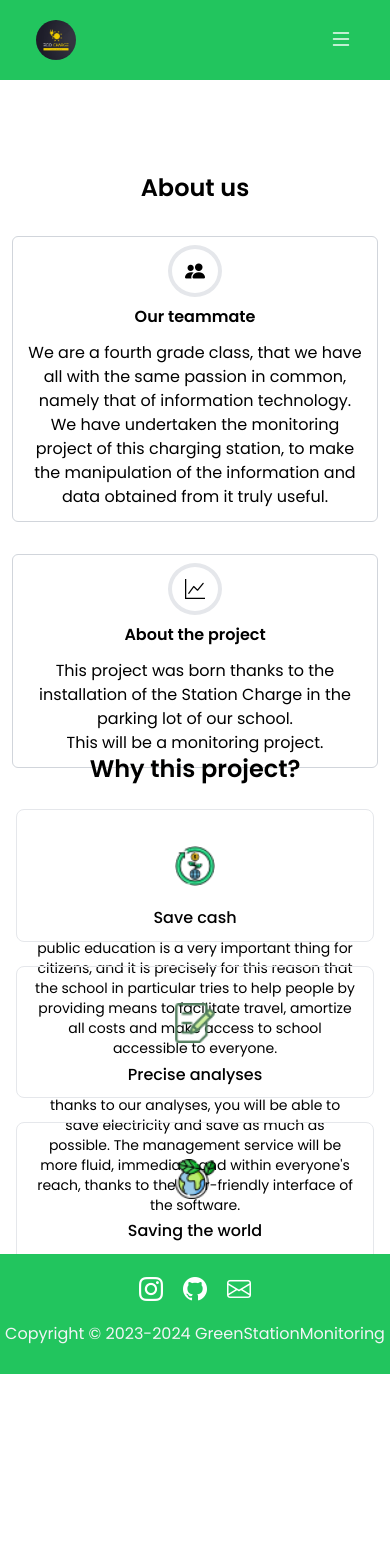
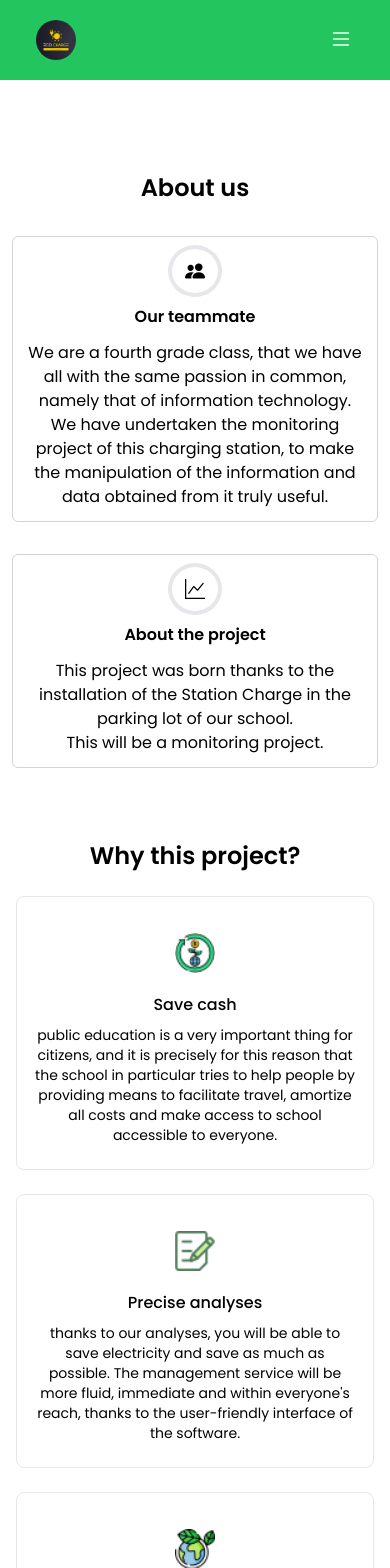
Before and after one commit to isisbem/GreenStationMonitoring, a Vue app: page /about in a window 390 px wide. Shown: the top 1568 px of the page. Before the commit the page ends 1374 px from the top, so only its background shows below. Built offline with nearby package versions, Linux system fonts and the light colour scheme.

Commit message:
Some fix

```diff
--- a/src/assets/main.css
+++ b/src/assets/main.css
@@ -49,6 +49,15 @@ main {
     position: relative
 }
 
-.sectionNormal {
-    height: calc(100vh - 375px)
+.sectionNormal, .sectionNormal2 {
+    min-height: calc(100vh - 375px);
+    height: 100%;
 }
+
+@media screen and (max-width: 767px) {
+    .sectionNormal2 {
+        height: 100%;
+        min-height: 100dvh !important;
+        min-height: 100vh !important;
+    }
+}
--- a/src/views/About.vue
+++ b/src/views/About.vue
@@ -59,10 +59,10 @@ import Footer from '../components/Footer.vue'
                         </div>
                     </div>
                     <!-- second section -->
-                    <div class="mt-28">
+                    <div class="mt-14 md:mt-24">
                         <h1 class="font-semibold text-2xl">Why this project?</h1>
                     </div>
-                    <div class="sectionNormal">
+                    <div class="sectionNormal2">
                         <div class="flex flex-col sm:flex-row gap-2 max-h-full mt-4 mb-24">
                             <!-- carousel of cards -->
                             <div class="card mx-4 min-h-full my-2 m-w-3xl border border-gray-200 rounded-lg py-6 px-4">
--- a/src/views/Analytics.vue
+++ b/src/views/Analytics.vue
@@ -1,5 +1,5 @@
 <script setup>
-    import Footer from '../components/Footer.vue'
+import Footer from '../components/Footer.vue'
 </script>
 
 <template>
@@ -9,14 +9,17 @@
                 <h1 class="font-semibold text-2xl mt-16">
                     Analytics
                 </h1>
-                <p class="font-light mt-2 my-6">
+                <p class="font-light mt-5">
                     ...we are loading some dates from the server...
-                    <div class="container my-8 flex flex-col justify-center items-center mx-auto">
-                        <figure>
-                            <img src="/loading.gif" alt="loading" title="fig loading" loading="lazy" width="100" height="100">
-                        </figure>
-                    </div>
                 </p>
+                <p class="font-semibold mt-3 underline">
+                    coming soon!
+                </p>
+                <div class="container my-8 flex flex-col justify-center items-center mx-auto">
+                    <figure>
+                        <img src="/loading.gif" alt="loading" title="fig loading" loading="lazy" width="100" height="100">
+                    </figure>
+                </div>
             </div>
 
             <Footer class="mt-auto"></Footer>
--- a/src/views/Informations.vue
+++ b/src/views/Informations.vue
@@ -6,7 +6,7 @@ import Footer from '../components/Footer.vue'
     <div>
         <div class="Informations h-full max-w-3xl mx-auto w-full">
             <!-- .sectionNormal -->
-            <div class="container w-full mt-4 flex flex-col text-black">
+            <div class="container w-full mt-4 flex flex-col text-black text-left">
                 <h1 class="font-semibold text-2xl mt-16">
                     More Informations
                 </h1>
@@ -63,10 +63,13 @@ import Footer from '../components/Footer.vue'
                             <div class="py-8 text-base leading-5 space-y-7 text-gray-700 sm:text-lg sm:leading-7">
                                 <div class="relative">
                                     <input autocomplete="off" id="email" name="email" type="text"
-                                        class="peer placeholder-transparent h-10 w-full border-b-2 border-gray-300 text-gray-900 focus:outline-none focus:borer-rose-600"
+                                        class="peer placeholder-transparent h-10 w-full focus:border-b-green-500 border-b-2 border-gray-300 text-gray-900 focus:outline-none focus:borer-rose-600"
                                         placeholder="Email address" />
                                     <label for="email"
-                                        class="absolute left-0 -top-3.5 text-gray-600 text-sm peer-placeholder-shown:text-base peer-placeholder-shown:text-gray-440 peer-placeholder-shown:top-2 transition-all peer-focus:-top-3.5 peer-focus:text-gray-600 peer-focus:text-sm">
+                                        class="absolute left-0 -top-3.5 text-gray-600 text-sm
+                                        peer-placeholder-shown:text-base peer-placeholder-shown:text-gray-440
+                                        peer-placeholder-shown:top-2 transition-all peer-focus:-top-3.5
+                                        peer-focus:text-gray-600 peer-focus:text-sm">
                                         Email Address
                                     </label>
                                 </div>
```
